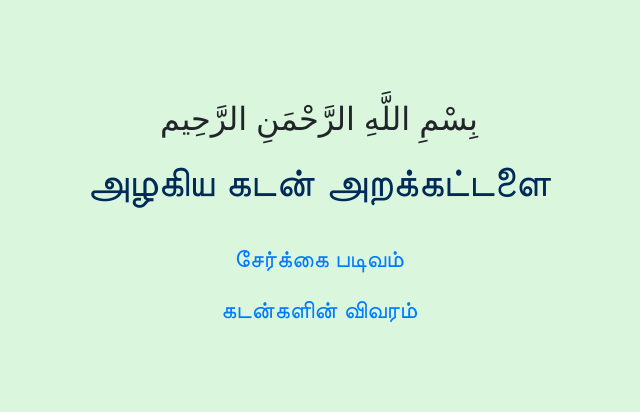
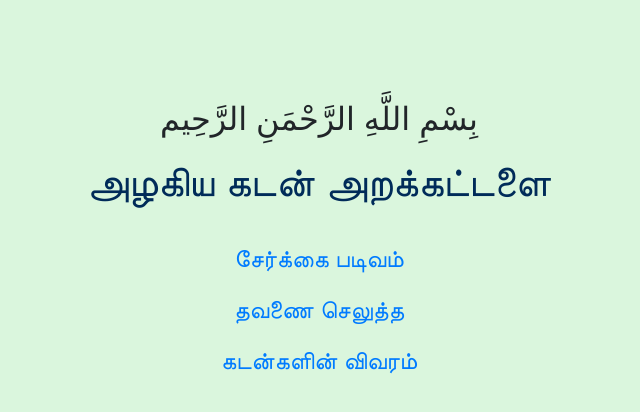
Before and after one commit to mdshakeer/alagiyakadan, a plain HTML site: page index.html in a window 1280 px wide. Shown: the whole page, without its empty margins (321-961 px from the left). Drawn offline with nearby package versions, Linux system fonts and the light colour scheme; a web font is replaced by a local one.

Commit message:
repay screen added

```diff
--- a/index.html
+++ b/index.html
@@ -19,6 +19,7 @@
     <h1 class="text-center">அழகிய கடன் அறக்கட்டளை</h1>
     <div class="nav-links">
       <a href="application.html">சேர்க்கை படிவம்</a></br>
+      <a href="repay.html">தவணை செலுத்த</a></br>
       <a href="list.html">கடன்களின் விவரம்</a></br>
     </div>
   </div>
```
